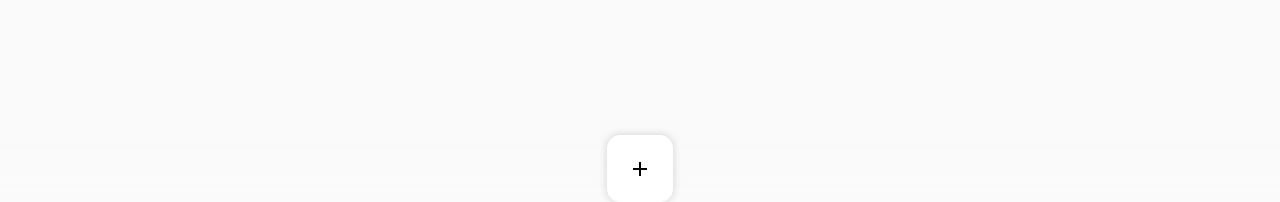
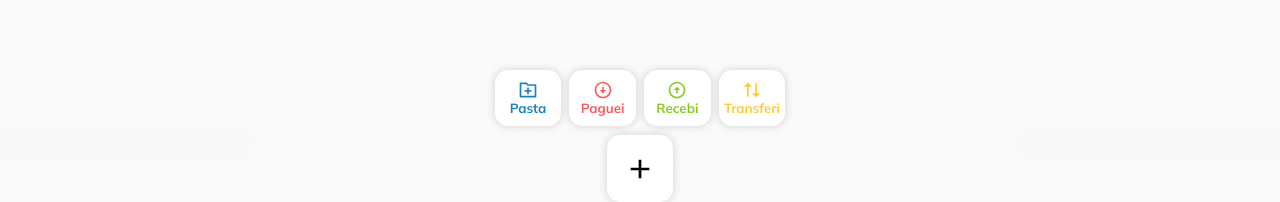
Before and after one commit to lucasmonsan/Yoda, a React (Vite) app: page /home in a window 1280 px wide. Shown: the part 586-788 px from the top of the page. Built offline with nearby package versions, Linux system fonts and the light colour scheme; no server answers; sample sign-in values are in the browser's storage.

Commit message:
Animação do botão e das opções iniciada.

```diff
--- a/src/components/BtnAdd.jsx
+++ b/src/components/BtnAdd.jsx
@@ -1,15 +1,27 @@
 import { useContext } from "react"
+import { Navigate } from "react-router-dom";
 import { RiAddFill } from "react-icons/ri"
 import { ThemeContext } from "../contexts/ThemeController"
 import { FixedContainer } from "../styles/Containers"
 import { Button } from "../styles/Elements"
 
-export const BtnAdd = ({show, setShow}) => {
+export const BtnAdd = ({btnOptionsTrigger, setBtnOptionsTrigger}) => {
   const { colorBgPage, colorBgComponent } = useContext(ThemeContext);
+
+  const goToAddOptions = () => {
+    setBtnOptionsTrigger(!btnOptionsTrigger);
+    const auxIconAdd = document.getElementById("IconAdd");
+
+    if (btnOptionsTrigger) {
+      auxIconAdd.style.transform = "rotate(0deg)";
+    } else {
+      auxIconAdd.style.transform = "rotate(-45deg)";
+    }
+  }
   return (
     <FixedContainer padding="0 0 0.75em 0" opacity="1" bg={"linear-gradient(0,"+colorBgPage+", transparent)"}>
-      <Button width="5em" height="5em" shadow="var(--shadow)" transform="scale(1)" bg={colorBgComponent} onClick={() => setShow(!show)}>
-        <RiAddFill size={24}/>
+      <Button width="5em" height="5em" shadow="var(--shadow)" transform="scale(1)" bg={colorBgComponent} onClick={goToAddOptions}>
+        <RiAddFill size={32} id="IconAdd" style={{transition:"all 0.25s ease-in-out"}}/>
       </Button>
     </FixedContainer>
   )
--- a/src/components/BtnAddOptions.jsx
+++ b/src/components/BtnAddOptions.jsx
@@ -4,7 +4,7 @@ import { ThemeContext } from "../contexts/ThemeController"
 import { FixedContainer } from "../styles/Containers"
 import { Button, Title } from "../styles/Elements";
 
-export const BtnAddOptions = ({show}) => {
+export const BtnAddOptions = ({btnOptionsTrigger}) => {
   const { colorBgPage, colorBgComponent, colors } = useContext(ThemeContext);
 
   useEffect(() => {
@@ -14,12 +14,22 @@ export const BtnAddOptions = ({show}) => {
     const auxBtn3 = document.getElementById("BtnAddOptions3");
     const auxBtn4 = document.getElementById("BtnAddOptions4");
 
-    setTimeout(() => {auxBtn0.style.opacity = 1}, 50);
-    setTimeout(() => {auxBtn1.style.transform = "scale(1)"}, 100);
-    setTimeout(() => {auxBtn2.style.transform = "scale(1)"}, 150);
-    setTimeout(() => {auxBtn3.style.transform = "scale(1)"}, 200);
-    setTimeout(() => {auxBtn4.style.transform = "scale(1)"}, 250);
-  },[]);
+    if (btnOptionsTrigger) {
+      auxBtn0.style.top = "0"
+      setTimeout(() => {auxBtn0.style.opacity = 1}, 50);
+      setTimeout(() => {auxBtn1.style.transform = "scale(1)"}, 100);
+      setTimeout(() => {auxBtn2.style.transform = "scale(1)"}, 150);
+      setTimeout(() => {auxBtn3.style.transform = "scale(1)"}, 200);
+      setTimeout(() => {auxBtn4.style.transform = "scale(1)"}, 250);
+    } else {
+      setTimeout(() => {auxBtn1.style.transform = "scale(0)"}, 50);
+      setTimeout(() => {auxBtn2.style.transform = "scale(0)"}, 100);
+      setTimeout(() => {auxBtn3.style.transform = "scale(0)"}, 150);
+      setTimeout(() => {auxBtn4.style.transform = "scale(0)"}, 200);
+      setTimeout(() => {auxBtn0.style.opacity = 0}, 300);
+      setTimeout(() => {auxBtn0.style.top = "100vh"}, 400);
+    }
+  },[btnOptionsTrigger]);
   return (
     <FixedContainer id="BtnContainer" alignItems="flex-end" height="100%" padding="0 0 5.5em 0" bg={colorBgPage+"dd"}>
       <Button id="BtnAddOptions1" width="5em" shadow="var(--shadow)" bg={colorBgComponent} color={colors.blue}>
--- a/src/pages/Home.jsx
+++ b/src/pages/Home.jsx
@@ -8,7 +8,7 @@ import { PageContainer } from "../styles/Containers";
 
 export const Home = () => {
   const { colorBgPage, colorText } = useContext(ThemeContext);
-  const [show, setShow] = useState(false);
+  const [btnOptionsTrigger, setBtnOptionsTrigger] = useState(true);
 
   return (
     <PageContainer bg={colorBgPage} color={colorText}>
@@ -18,9 +18,20 @@ export const Home = () => {
       Lorem ipsum, dolor sit amet consectetur adipisicing elit. Fugit cupiditate eveniet nam perferendis deleniti culpa tempora velit, enim similique sint suscipit at. Reiciendis corporis cumque minus facilis modi! Exercitationem, labore.
       Lorem, ipsum dolor sit amet consectetur adipisicing elit. Fugit ab iusto blanditiis, dicta minima rem, ad amet, culpa accusamus corrupti dolor id optio nam. Suscipit sapiente quis magni illo architecto.
       Lorem ipsum dolor sit amet consectetur adipisicing elit. Earum, vel error exercitationem dolorem distinctio tempora accusamu rerum recusandae maxime eveniet? Nulla, recusandae deleniti ipsam voluptatem harum quis quisquam ullam commodi.
-
-      {show && <BtnAddOptions/>}
-      <BtnAdd show={show} setShow={setShow}/>
+      Lorem ipsum dolor sit amet consectetur adipisicing elit. Deserunt porro quam eveniet temporibus placeat autem perspiciatis possimus et, vitae veritatis voluptatum harum nulla nobis dolores, accusantium, corporis ut. Incidunt, consequatur?lo
+      Lorem ipsum, dolor sit amet consectetur adipisicing elit. Fugit cupiditate eveniet nam perferendis deleniti culpa tempora velit, enim similique sint suscipit at. Reiciendis corporis cumque minus facilis modi! Exercitationem, labore.
+      Lorem, ipsum dolor sit amet consectetur adipisicing elit. Fugit ab iusto blanditiis, dicta minima rem, ad amet, culpa accusamus corrupti dolor id optio nam. Suscipit sapiente quis magni illo architecto.
+      Lorem ipsum dolor sit amet consectetur adipisicing elit. Earum, vel error exercitationem dolorem distinctio tempora accusamu rerum recusandae maxime eveniet? Nulla, recusandae deleniti ipsam voluptatem harum quis quisquam ullam commodi.
+      Lorem ipsum dolor sit amet consectetur adipisicing elit. Deserunt porro quam eveniet temporibus placeat autem perspiciatis possimus et, vitae veritatis voluptatum harum nulla nobis dolores, accusantium, corporis ut. Incidunt, consequatur?lo
+      Lorem ipsum, dolor sit amet consectetur adipisicing elit. Fugit cupiditate eveniet nam perferendis deleniti culpa tempora velit, enim similique sint suscipit at. Reiciendis corporis cumque minus facilis modi! Exercitationem, labore.
+      Lorem, ipsum dolor sit amet consectetur adipisicing elit. Fugit ab iusto blanditiis, dicta minima rem, ad amet, culpa accusamus corrupti dolor id optio nam. Suscipit sapiente quis magni illo architecto.
+      Lorem ipsum dolor sit amet consectetur adipisicing elit. Earum, vel error exercitationem dolorem distinctio tempora accusamu rerum recusandae maxime eveniet? Nulla, recusandae deleniti ipsam voluptatem harum quis quisquam ullam commodi.
+      Lorem ipsum dolor sit amet consectetur adipisicing elit. Deserunt porro quam eveniet temporibus placeat autem perspiciatis possimus et, vitae veritatis voluptatum harum nulla nobis dolores, accusantium, corporis ut. Incidunt, consequatur?lo
+      Lorem ipsum, dolor sit amet consectetur adipisicing elit. Fugit cupiditate eveniet nam perferendis deleniti culpa tempora velit, enim similique sint suscipit at. Reiciendis corporis cumque minus facilis modi! Exercitationem, labore.
+      Lorem, ipsum dolor sit amet consectetur adipisicing elit. Fugit ab iusto blanditiis, dicta minima rem, ad amet, culpa accusamus corrupti dolor id optio nam. Suscipit sapiente quis magni illo architecto.
+      Lorem ipsum dolor sit amet consectetur adipisicing elit. Earum, vel error exercitationem dolorem distinctio tempora accusamu rerum recusandae maxime eveniet? Nulla, recusandae deleniti ipsam voluptatem harum quis quisquam ullam commodi.
+      <BtnAddOptions btnOptionsTrigger={btnOptionsTrigger}/>
+      <BtnAdd btnOptionsTrigger={btnOptionsTrigger} setBtnOptionsTrigger={setBtnOptionsTrigger}/>
     </PageContainer>
   );
 }
--- a/src/routes/RouterController.jsx
+++ b/src/routes/RouterController.jsx
@@ -9,6 +9,7 @@ export const RouterController = () => {
       <Routes>
         <Route path="/" element={<PrivateRoutes/>}>
           <Route path="/home" element={<Home/>}/>
+          <Route path="/home/addoptions" element={<Home/>}/>
         </Route>
         <Route path="login" element={<Login/>}/>
       </Routes>
```
